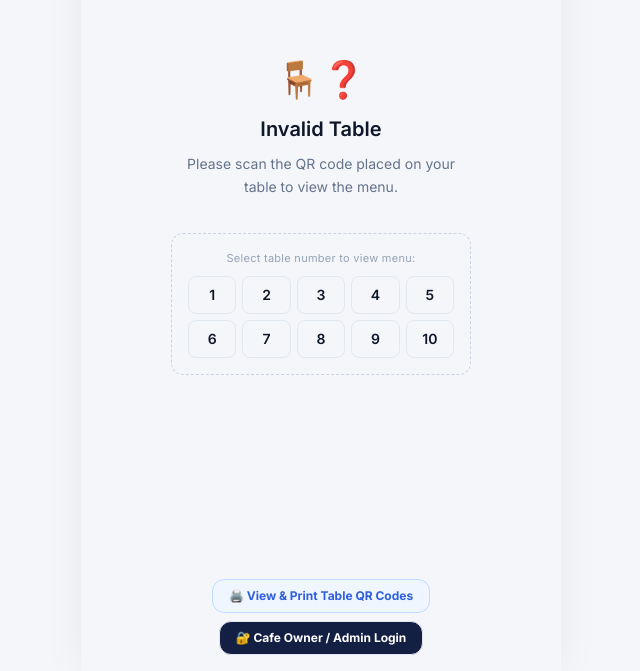
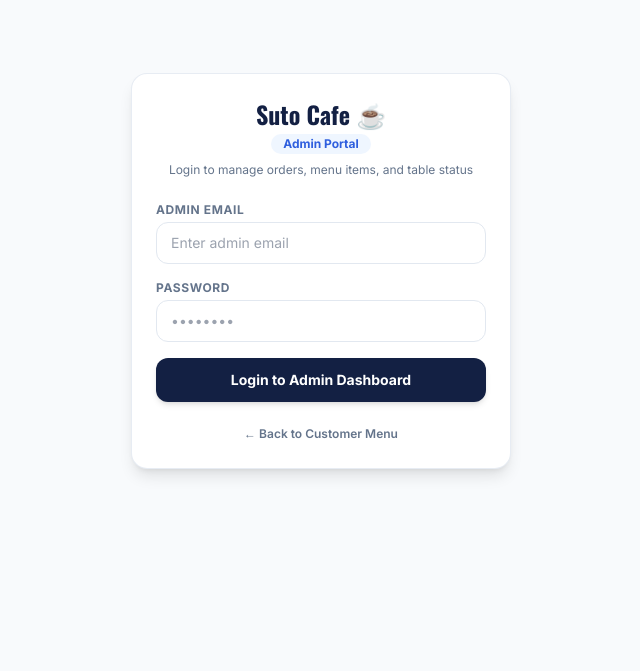
Before and after one commit to vishal7techh/Sutocafe, a React (Vite) app: page / in a window 1280 px wide. Shown: the part 129-800 px from the top of the page, without its empty margins (319-959 px from the left). Built offline with nearby package versions, Linux system fonts and the light colour scheme; no server answers; the HTML template or start-up script is replaced by a standard one.

Commit message:
show admin login directly when no table parameter present

```diff
--- a/src/App.tsx
+++ b/src/App.tsx
@@ -1,6 +1,5 @@
 import { useState, useEffect } from "react";
 import { useTable } from "./hooks/useTable";
-import { InvalidTable } from "./components/InvalidTable";
 import { MenuPage } from "./customer/MenuPage";
 import { QRCodesPage } from "./pages/admin/QRCodesPage";
 import { AdminLoginPage } from "./pages/admin/AdminLoginPage";
@@ -8,7 +7,7 @@ import { AdminDashboardPage } from "./pages/admin/AdminDashboardPage";
 import { isAuthenticated } from "./services/authService";
 
 export default function App() {
-  const { table, setDemoTable } = useTable();
+  const { table } = useTable();
   const [view, setView] = useState<"menu" | "qr" | "admin">(() => {
     const path = window.location.pathname;
     const search = window.location.search;
@@ -31,26 +30,6 @@ export default function App() {
     return () => window.removeEventListener("popstate", handlePopState);
   }, []);
 
-  if (view === "admin") {
-    if (!authed) {
-      return (
-        <AdminLoginPage
-          onLoginSuccess={() => setAuthed(true)}
-          onBackToCustomerView={() => {
-            window.history.pushState({}, "", "/menu?table=1");
-            setView("menu");
-          }}
-        />
-      );
-    }
-    return (
-      <AdminDashboardPage
-        onLogout={() => setAuthed(false)}
-        onOpenQRCodes={() => setView("qr")}
-      />
-    );
-  }
-
   if (view === "qr") {
     return (
       <QRCodesPage
@@ -62,27 +41,28 @@ export default function App() {
     );
   }
 
-  if (table === null) {
+  // If table QR code is scanned (valid table number in URL), show Customer Menu directly
+  if (table !== null && view !== "admin") {
+    return <MenuPage table={table} />;
+  }
+
+  // Otherwise (no table QR scanned or /admin route), directly show Admin Login / Dashboard
+  if (!authed) {
     return (
-      <div className="app-shell flex min-h-screen flex-col">
-        <InvalidTable onPickForTesting={setDemoTable} />
-        <div className="flex flex-col items-center gap-2 p-4 text-center">
-          <button
-            onClick={() => setView("qr")}
-            className="rounded-xl border border-blue-200 bg-blue-50 px-4 py-2 text-xs font-bold text-blueink hover:bg-blue-100"
-          >
-            🖨️ View &amp; Print Table QR Codes
-          </button>
-          <button
-            onClick={() => setView("admin")}
-            className="rounded-xl border border-slate-200 bg-navy px-4 py-2 text-xs font-bold text-white hover:bg-slate-800"
-          >
-            🔐 Cafe Owner / Admin Login
-          </button>
-        </div>
-      </div>
+      <AdminLoginPage
+        onLoginSuccess={() => setAuthed(true)}
+        onBackToCustomerView={() => {
+          window.history.pushState({}, "", "/menu?table=1");
+          setView("menu");
+        }}
+      />
     );
   }
 
-  return <MenuPage table={table} />;
+  return (
+    <AdminDashboardPage
+      onLogout={() => setAuthed(false)}
+      onOpenQRCodes={() => setView("qr")}
+    />
+  );
 }
```
